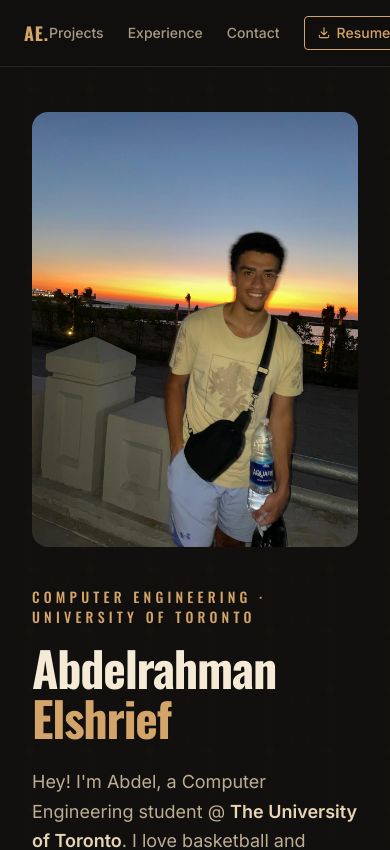
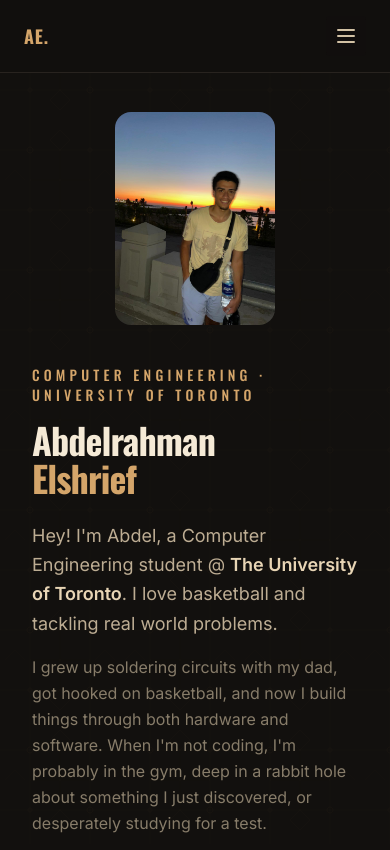
Before and after one commit to Abdel-E/ae_site, a React (Vite) app: page / in a window 390 px wide. Shown: the top 850 px of the page. Built offline with nearby package versions, Linux system fonts and the light colour scheme.

Commit message:
mobile adaptations - hamburger dropdown for header

```diff
--- a/src/components/Hero.jsx
+++ b/src/components/Hero.jsx
@@ -8,7 +8,7 @@ export default function Hero() {
           {/* Left: Photo + Text */}
           <div className="flex flex-1 flex-col items-center gap-10 md:flex-row md:items-stretch md:gap-14">
             {/* Photo */}
-            <div className="shrink-0 md:w-64 lg:w-72">
+            <div className="shrink-0 w-40 sm:w-48 md:w-64 lg:w-72">
                 <img
                   src={`${import.meta.env.BASE_URL}abdel.jpg`}
                   alt="Abdelrahman Elshrief"
@@ -24,7 +24,7 @@ export default function Hero() {
               </p>
 
               {/* Name */}
-              <h1 className="font-display text-5xl font-bold leading-[1.05] tracking-tight text-sand-light sm:text-6xl md:text-7xl">
+              <h1 className="font-display text-4xl font-bold leading-[1.05] tracking-tight text-sand-light sm:text-5xl md:text-6xl lg:text-7xl">
                 Abdelrahman
                 <br />
                 <span className="text-copper">Elshrief</span>
--- a/src/components/Nav.jsx
+++ b/src/components/Nav.jsx
@@ -1,3 +1,5 @@
+import { useState } from "react";
+
 const NAV_LINKS = [
   { label: "Projects", href: "#projects" },
   { label: "Experience", href: "#experience" },
@@ -5,6 +7,8 @@ const NAV_LINKS = [
 ];
 
 export default function Nav() {
+  const [open, setOpen] = useState(false);
+
   return (
     <nav className="fixed top-0 left-0 right-0 z-50 border-b border-slate-border bg-navy/80 backdrop-blur-md">
       <div className="mx-auto flex max-w-5xl items-center justify-between px-6 py-4">
@@ -15,7 +19,8 @@ export default function Nav() {
           AE.
         </a>
 
-        <ul className="flex items-center gap-6 text-sm font-medium">
+        {/* Desktop links */}
+        <ul className="hidden md:flex items-center gap-6 text-sm font-medium">
           {NAV_LINKS.map((link) => (
             <li key={link.href}>
               <a
@@ -39,6 +44,56 @@ export default function Nav() {
             </a>
           </li>
         </ul>
+
+        {/* Mobile toggle */}
+        <div className="md:hidden">
+          <button
+            onClick={() => setOpen((s) => !s)}
+            aria-expanded={open}
+            aria-controls="mobile-menu"
+            className="inline-flex h-10 w-10 items-center justify-center rounded bg-navy/30 text-sand/90 transition-colors hover:bg-navy/50"
+          >
+            <svg className="h-6 w-6" viewBox="0 0 24 24" fill="none" stroke="currentColor" strokeWidth={2}>
+              {open ? (
+                <path strokeLinecap="round" strokeLinejoin="round" d="M6 18L18 6M6 6l12 12" />
+              ) : (
+                <path strokeLinecap="round" strokeLinejoin="round" d="M4 6h16M4 12h16M4 18h16" />
+              )}
+            </svg>
+          </button>
+        </div>
+      </div>
+
+      {/* Mobile menu */}
+      <div
+        id="mobile-menu"
+        className={`md:hidden ${open ? 'block' : 'hidden'} border-t border-slate-border bg-navy/95 backdrop-blur-md`}
+      >
+        <div className="px-6 py-4">
+          <ul className="flex flex-col gap-3 text-sm font-medium">
+            {NAV_LINKS.map((link) => (
+              <li key={link.href}>
+                <a
+                  onClick={() => setOpen(false)}
+                  href={link.href}
+                  className="block rounded px-3 py-2 text-sand/90 transition-colors hover:bg-slate-card hover:text-copper"
+                >
+                  {link.label}
+                </a>
+              </li>
+            ))}
+            <li>
+              <a
+                onClick={() => setOpen(false)}
+                href={`${import.meta.env.BASE_URL}AE_resume_latest.pdf`}
+                download
+                className="inline-flex w-full items-center justify-center gap-1.5 rounded border border-copper px-3 py-2 text-copper transition-all duration-200 hover:bg-copper hover:text-navy"
+              >
+                Resume
+              </a>
+            </li>
+          </ul>
+        </div>
       </div>
     </nav>
   );
```
